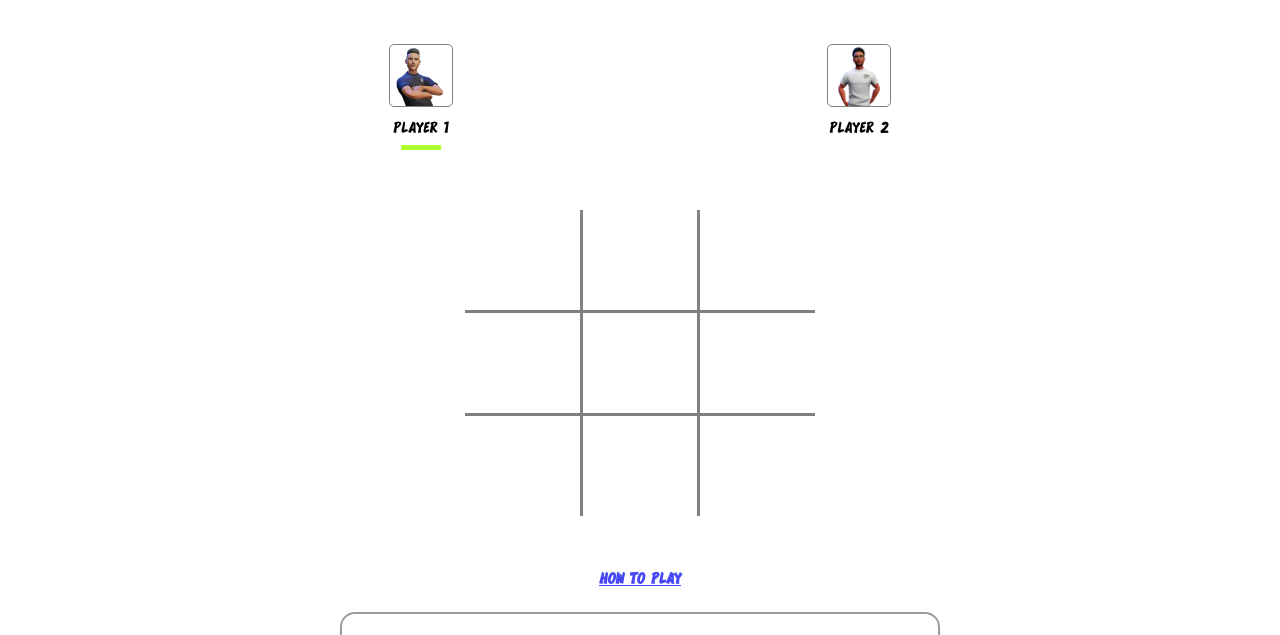
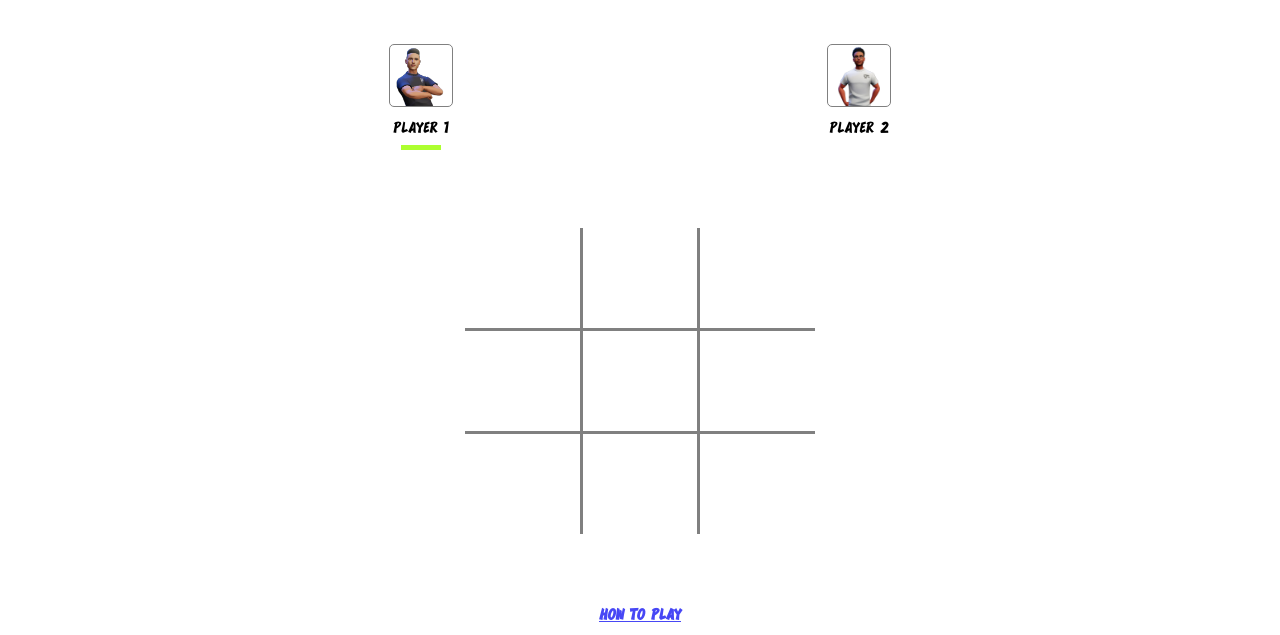
Before and after one commit to Solar-Rays/TicTacToe, a plain HTML site: page index.html in a window 1280 px wide. Shown: the part 122-757 px from the top of the page. Drawn offline with Linux system fonts and the light colour scheme.

Commit message:
minor change

```diff
--- a/main.css
+++ b/main.css
@@ -71,7 +71,7 @@ main {
 .board-container {
     max-width: 350px;
     margin: auto;
-    padding: 5%;
+    padding: 8% 5%;
 }
 
 .board {
```
